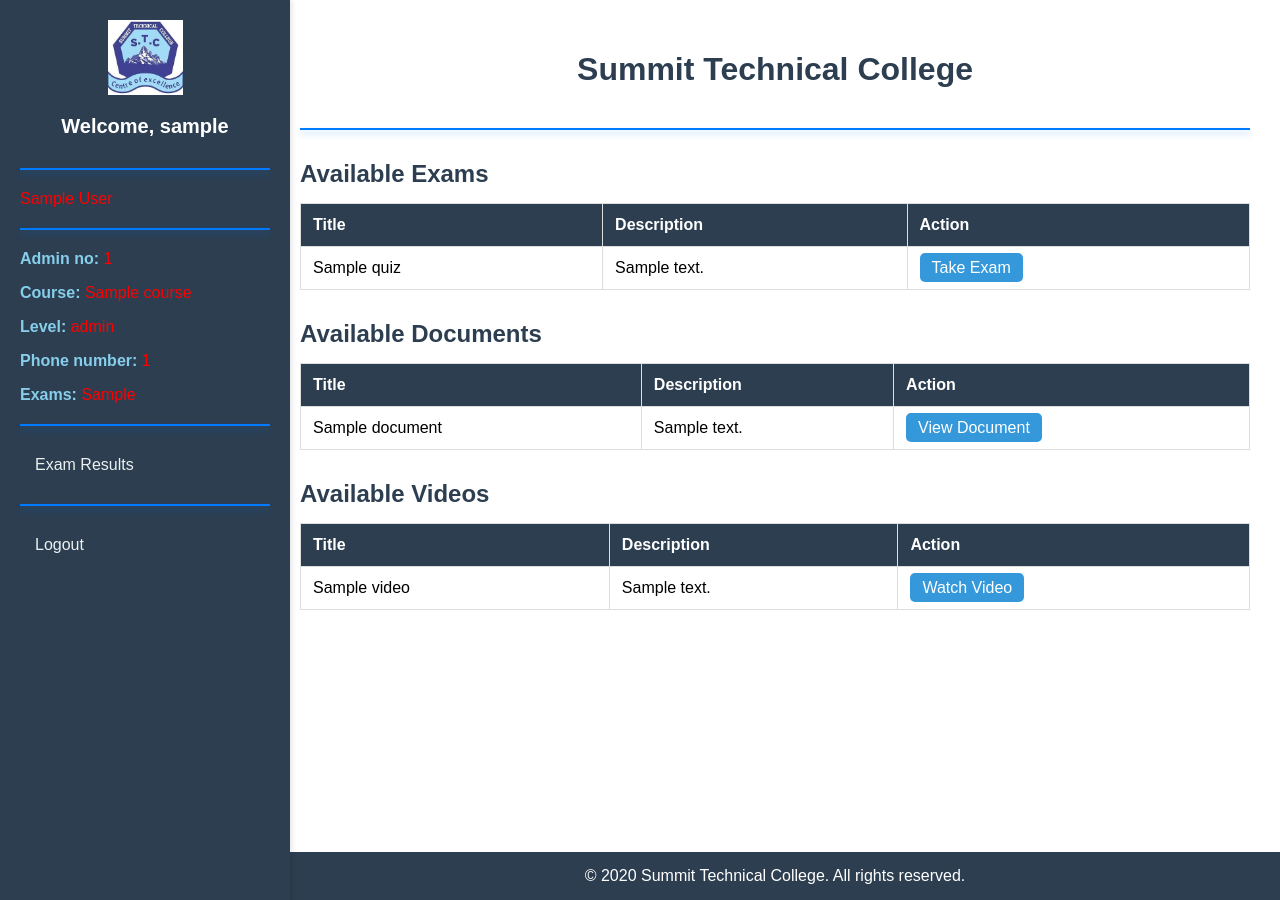
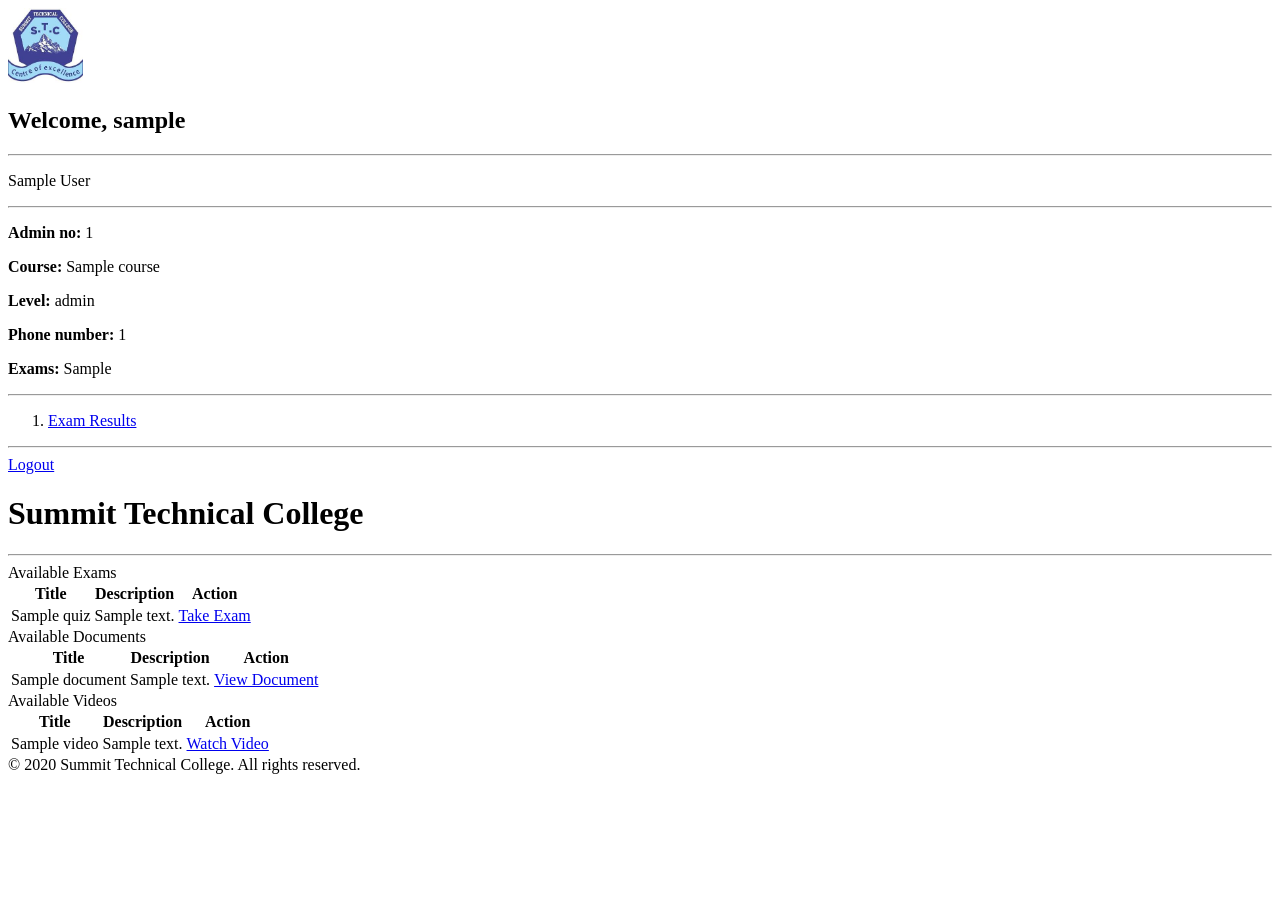
Before and after one commit to sakwasilas/summit, a Flask app: template templates/students/student_dashboard.html in a window 1280 px wide. Run offline with Flask 3, Linux system fonts and the light colour scheme; the template is opened without the code that fills it: most values are stand-ins (such as "Sample title", 1, 10 or a date in 2020).

Commit message:
removed styling

```diff
--- a/templates/students/student_dashboard.html
+++ b/templates/students/student_dashboard.html
@@ -4,151 +4,6 @@
     <meta charset="UTF-8">
     <meta name="viewport" content="width=device-width, initial-scale=1.0">
     <title>Student Dashboard</title>
-    <style>
-        body {
-            font-family: Arial, sans-serif;
-            margin: 0;
-            padding: 0;
-            display: flex;
-            flex-direction: column;
-            min-height: 100vh;
-        }
-
-        /* Sidebar */
-        .sidebar {
-            background-color: #2C3E50;
-            color: white;
-            width: 250px;
-            height: 100vh;
-            padding: 20px;
-            position: fixed;
-            top: 0;
-            left: 0;
-            box-shadow: 2px 0 5px rgba(0, 0, 0, 0.1);
-        }
-
-        .sidebar img {
-            display: block;
-            margin: 0 auto 20px;
-        }
-
-        .sidebar h2 {
-            text-align: center;
-            font-size: 20px;
-            margin-bottom: 30px;
-        }
-
-        .sidebar a {
-            display: block;
-            color: #ecf0f1;
-            text-decoration: none;
-            padding: 10px 15px;
-            margin: 10px 0;
-            border-radius: 5px;
-            transition: background-color 0.3s ease;
-        }
-
-        .sidebar a:hover {
-            background-color: #34495e;
-        }
-
-        /* Main Content */
-        .main-content {
-            margin-left: 270px;
-            padding: 30px;
-            flex: 1;
-        }
-
-        .main-content h1 {
-            text-align: center;
-            color: #2C3E50;
-            margin-bottom: 40px;
-        }
-
-        /* Flash messages */
-        .alert {
-            padding: 15px;
-            margin: 20px 0;
-            border-radius: 5px;
-            font-size: 16px;
-        }
-        .alert-danger {
-            background-color: #f8d7da;
-            color: #721c24;
-            border: 1px solid #f5c6cb;
-        }
-        .alert-success {
-            background-color: #d4edda;
-            color: #155724;
-            border: 1px solid #c3e6cb;
-        }
-        .alert-warning {
-            background-color: #fff3cd;
-            color: #856404;
-            border: 1px solid #ffeeba;
-        }
-        .alert-info {
-            background-color: #d1ecf1;
-            color: #0c5460;
-            border: 1px solid #bee5eb;
-        }
-
-        /* Section Title */
-        .section-title {
-            font-size: 24px;
-            font-weight: bold;
-            color: #2C3E50;
-            margin: 30px 0 10px;
-        }
-
-        /* Tables */
-        table {
-            width: 100%;
-            border-collapse: collapse;
-            margin-top: 15px;
-        }
-
-        table th, table td {
-            border: 1px solid #ddd;
-            padding: 12px;
-            text-align: left;
-        }
-
-        table th {
-            background-color: #2C3E50;
-            color: white;
-        }
-
-        table td a {
-            text-decoration: none;
-            background-color: #3498db;
-            color: white;
-            padding: 6px 12px;
-            border-radius: 5px;
-            transition: background-color 0.3s ease;
-        }
-
-        table td a:hover {
-            background-color: #2980b9;
-        }
-
-        hr {
-            border: 0;
-            height: 2px;
-            background: #007bff;
-            margin: 20px 0;
-            box-shadow: 0 4px 6px rgba(0, 123, 255, 0.3);
-        }
-
-        /* Footer */
-        .footer {
-            text-align: center;
-            padding: 15px;
-            background: #2C3E50;
-            color: white;
-            margin-left: 270px;
-        }
-    </style>
 </head>
 <body>
 
@@ -158,41 +13,36 @@
         <h2>Welcome, {{ username }}</h2>
         <hr>
         <p>
-
-  <span style="color: red;">{{ student_profile.full_name }}</span>
+            {{ student_profile.full_name }}
         </p>
         <hr>
         <p>
-  <strong style="color: skyblue;">Admin no:</strong>
-  <span style="color: red;">{{ student_profile.admission_number }}</span>
+            <strong>Admin no:</strong>
+            {{ student_profile.admission_number }}
         </p>
 
         <p>
-  <strong style="color: skyblue;">Course:</strong>
-  <span style="color: red;">{{ student_profile.course.name }}</span>
+            <strong>Course:</strong>
+            {{ student_profile.course.name }}
         </p>
         <p>
-  <strong style="color: skyblue;">Level:</strong>
-  <span style="color: red;">{{ student_profile.level }}</span>
+            <strong>Level:</strong>
+            {{ student_profile.level }}
         </p>
         <p>
-  <strong style="color: skyblue;">Phone number:</strong>
-  <span style="color: red;">{{ student_profile.phone_number }}</span>
+            <strong>Phone number:</strong>
+            {{ student_profile.phone_number }}
         </p>
         <p>
-  <strong style="color: skyblue;">Exams:</strong>
-  <span style="color: red;">{{ student_profile.exam_type }}</span>
+            <strong>Exams:</strong>
+            {{ student_profile.exam_type }}
         </p>
-
         <hr>
 
-
-
-        <ol style="list-style-type: none; padding: 0;">
+        <ol>
             <li><a href="{{ url_for('student_results')}}">Exam Results</a></li>
-
+        </ol>
         <hr>
-    </ol>
         <a href="{{ url_for('logout') }}">Logout</a>
     </div>
 
@@ -231,7 +81,7 @@
                 </tr>
                 {% else %}
                 <tr>
-                    <td colspan="3" style="text-align:center; color:#7f8c8d;">No exams available at the moment.</td>
+                    <td colspan="3">No exams available at the moment.</td>
                 </tr>
                 {% endfor %}
             </tbody>
@@ -256,7 +106,7 @@
                 </tr>
                 {% else %}
                 <tr>
-                    <td colspan="3" style="text-align:center; color:#7f8c8d;">No documents available at the moment.</td>
+                    <td colspan="3">No documents available at the moment.</td>
                 </tr>
                 {% endfor %}
             </tbody>
@@ -281,7 +131,7 @@
                 </tr>
                 {% else %}
                 <tr>
-                    <td colspan="3" style="text-align:center; color:#7f8c8d;">No videos available at the moment.</td>
+                    <td colspan="3">No videos available at the moment.</td>
                 </tr>
                 {% endfor %}
             </tbody>
```
Lines whose indentation alone changed are shown as unchanged.
